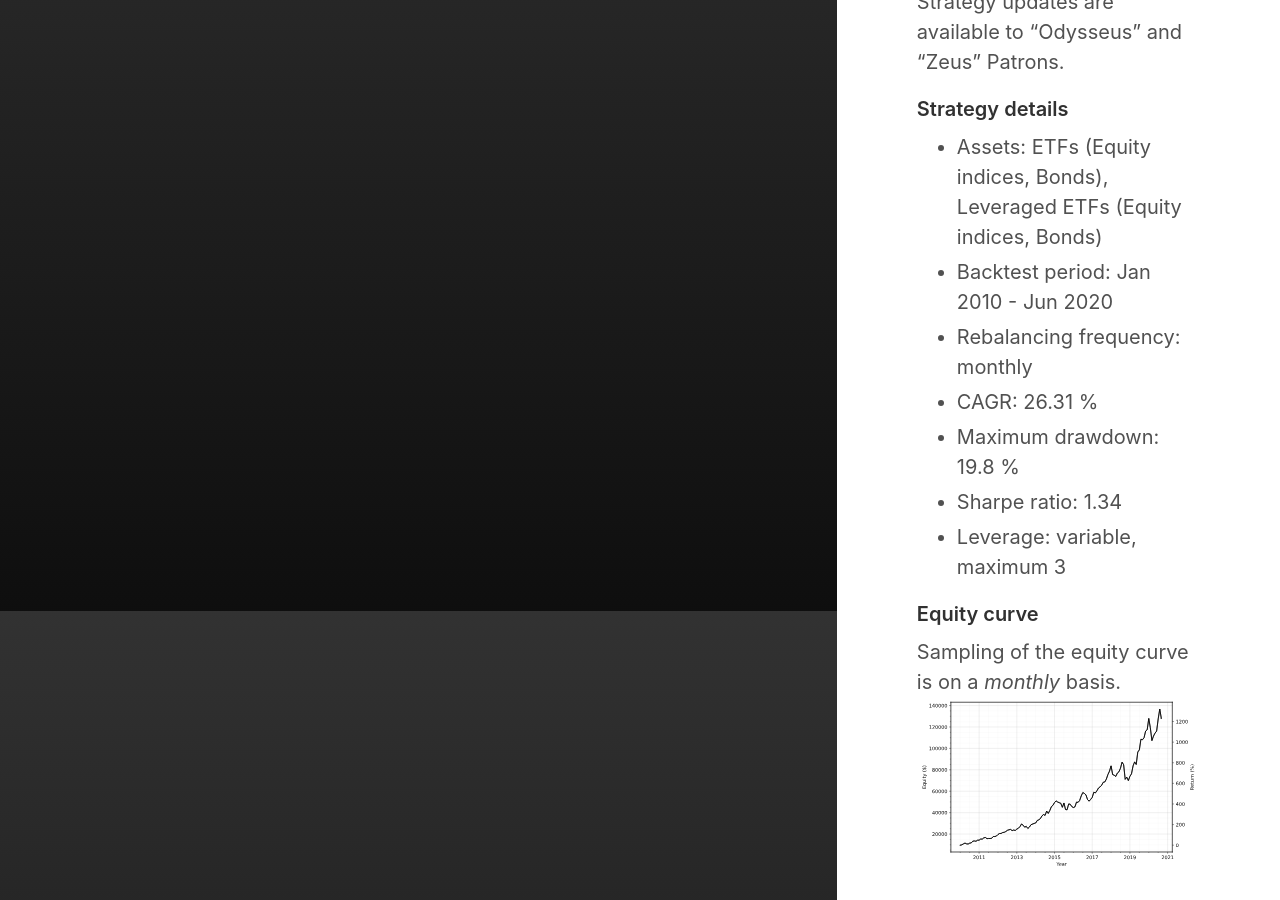
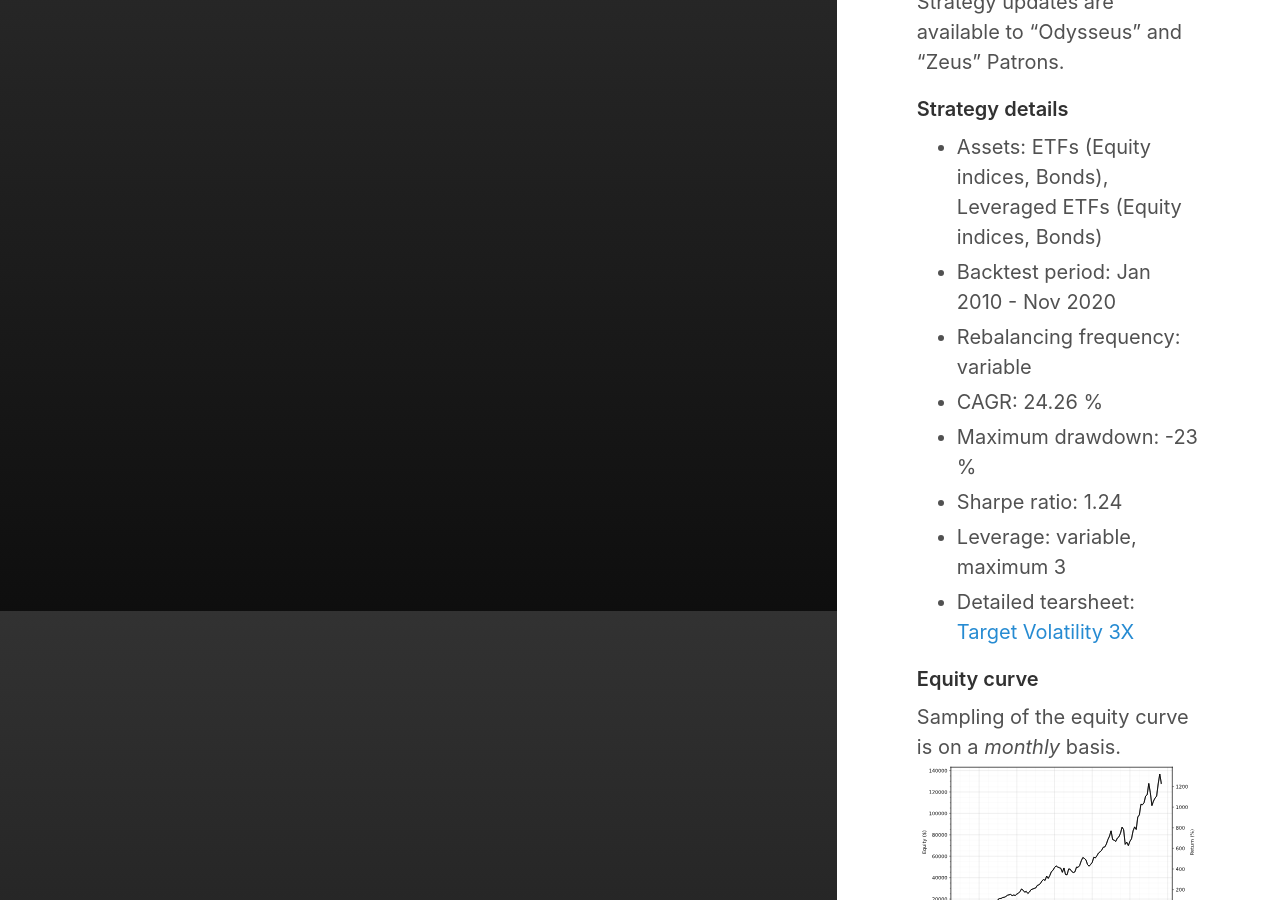
Before and after one commit to IthacaResearch/ithacaresearch.github.io, a Jekyll site: the page built from _posts/2019-08-03-Target-Volatility-3X.md, in a window 1280 px wide and 900 px high, scrolled down 1189 px. Built offline with Jekyll 4.4.1, drawn with Linux system fonts in a browser that asks for light colours.

Commit message:
Update 2019-08-03-Target-Volatility-3X.md

```diff
--- a/_posts/2019-08-03-Target-Volatility-3X.md
+++ b/_posts/2019-08-03-Target-Volatility-3X.md
@@ -17,12 +17,13 @@ Strategy updates are available to "Odysseus" and "Zeus" Patrons.
 
 #### Strategy details
 * Assets: ETFs (Equity indices, Bonds), Leveraged ETFs (Equity indices, Bonds)
-* Backtest period: Jan 2010 - Jun 2020
-* Rebalancing frequency: monthly
-* CAGR: 26.31 %
-* Maximum drawdown: 19.8 %
-* Sharpe ratio: 1.34
+* Backtest period: Jan 2010 - Nov 2020
+* Rebalancing frequency: variable
+* CAGR: 24.26 %
+* Maximum drawdown: -23 %
+* Sharpe ratio: 1.24
 * Leverage: variable, maximum 3
+* Detailed tearsheet: [Target Volatility 3X](/tearsheets/target_volatility_3x.html)
 
 #### Equity curve
 Sampling of the equity curve is on a _monthly_ basis.
```
